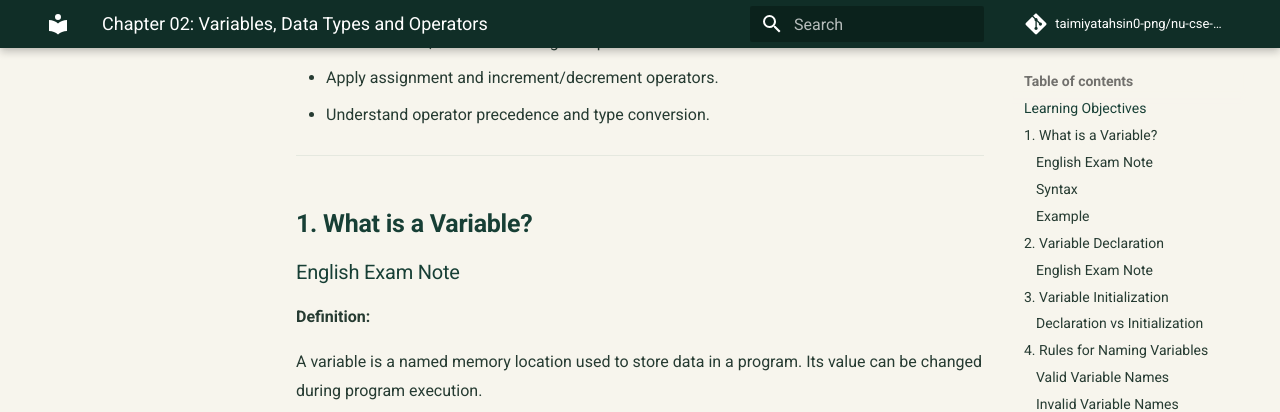
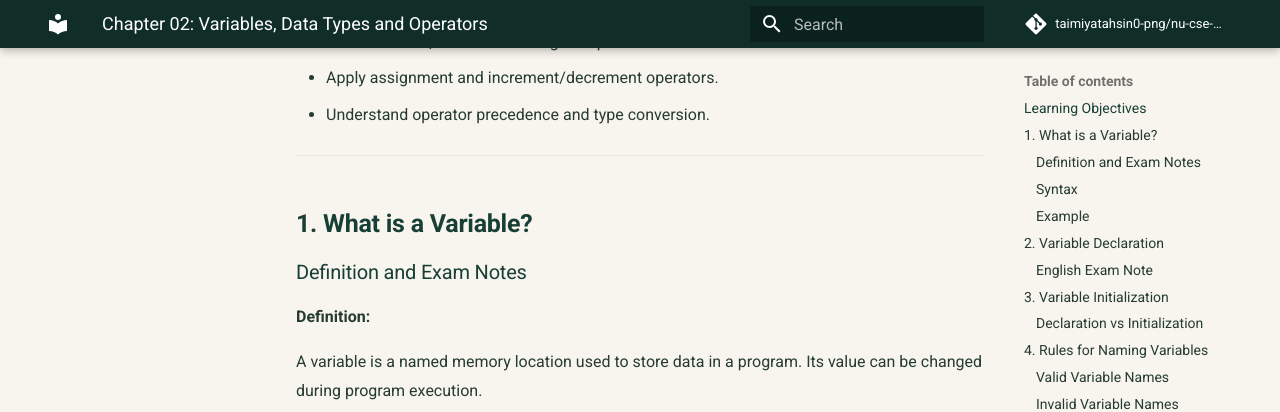
Before and after one commit to taimiyatahsin0-png/nu-cse-notes-store, an MkDocs documentation site: the page built from docs/subjects/spl/chapter-02.md, in a window 1280 px wide and 900 px high, scrolled down 453 px. Shown: the top 412 px of the window. Built offline with MkDocs 1.6.1 and Material for MkDocs 9.7.7, drawn with Linux system fonts in a browser that asks for light colours; comment, search, counter and statistics services are not loaded.

Commit message:
Refine English-only exam-focused presentation

```diff
--- a/docs/subjects/spl/chapter-02.md
+++ b/docs/subjects/spl/chapter-02.md
@@ -16,7 +16,7 @@ After completing this chapter, students will be able to:
 
 ## 1. What is a Variable?
 
-### English Exam Note
+### Definition and Exam Notes
 
 **Definition:**
 
```
